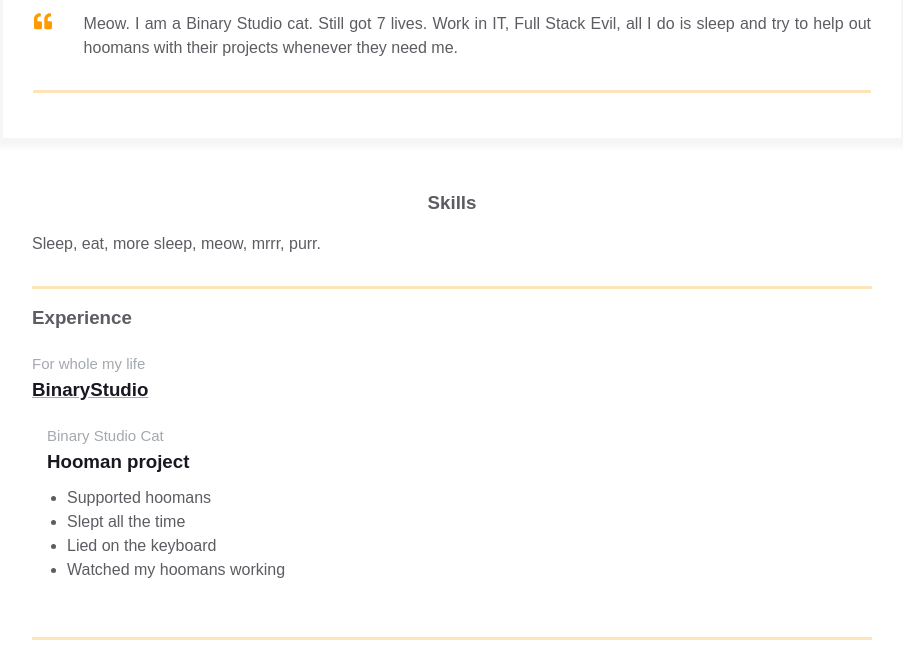
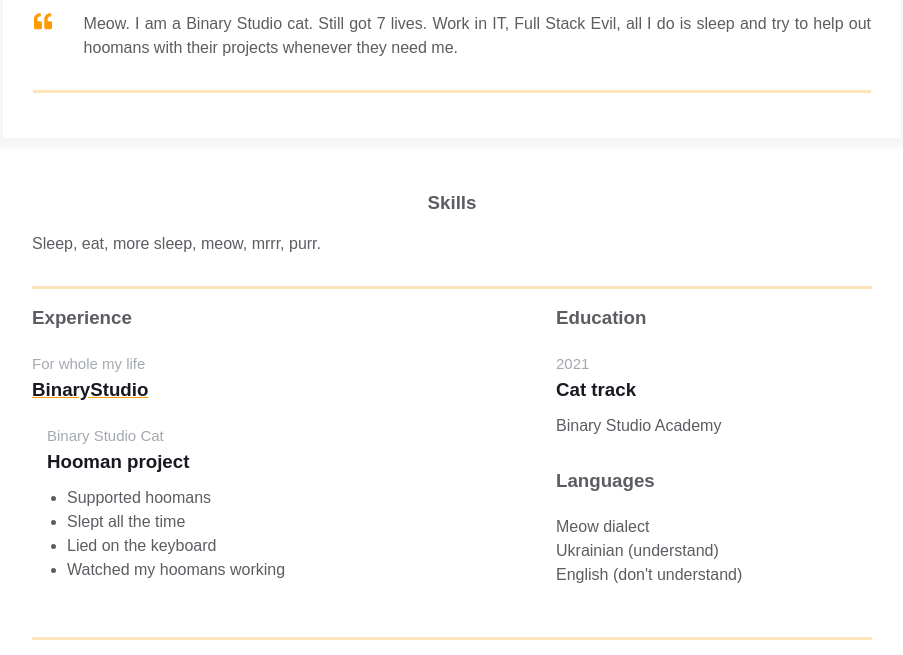
Before and after one commit to KaplenkoOleksandr/homepage, a plain HTML site: page index.html in a window 1280 px wide. Shown: the part 338-993 px from the top of the page, without its empty margins (188-1091 px from the left). Drawn offline with Linux system fonts and the light colour scheme.

Commit message:
Added additional info

```diff
--- a/index.html
+++ b/index.html
@@ -103,7 +103,31 @@
                             </div>
                           </div>
                     </div>
-                    <div class="additional-info fv"></div>
+                    <div class="additional-info fv">
+                        <div class="additional-info fv">
+                            <div class="additional-info__education">
+                              <h3 class="additional-info__education-header">Education</h3>
+                              <div class="additional-info__education-university">
+                                <span class="additional-info__education-university-durability">2021</span>
+                                <h3 class="additional-info__education-university-speciality">Cat track</h3>
+                                <p class="additional-info__education-university-name">Binary Studio Academy</p>
+                              </div>
+                            </div>
+
+                            <div class="additional-info__languages">
+                              <h3 class="additional-info__languages-header">Languages</h3>
+                              <p class="additional-info__languages-item">
+                                Meow dialect
+                              </p>
+                              <p class="additional-info__languages-item">
+                                Ukrainian (understand)
+                              </p>
+                              <p class="additional-info__languages-item">
+                                English (don't understand)
+                              </p>
+                            </div>
+                          </div>
+                    </div>
                 </div>
             </div>
         </div>
```
